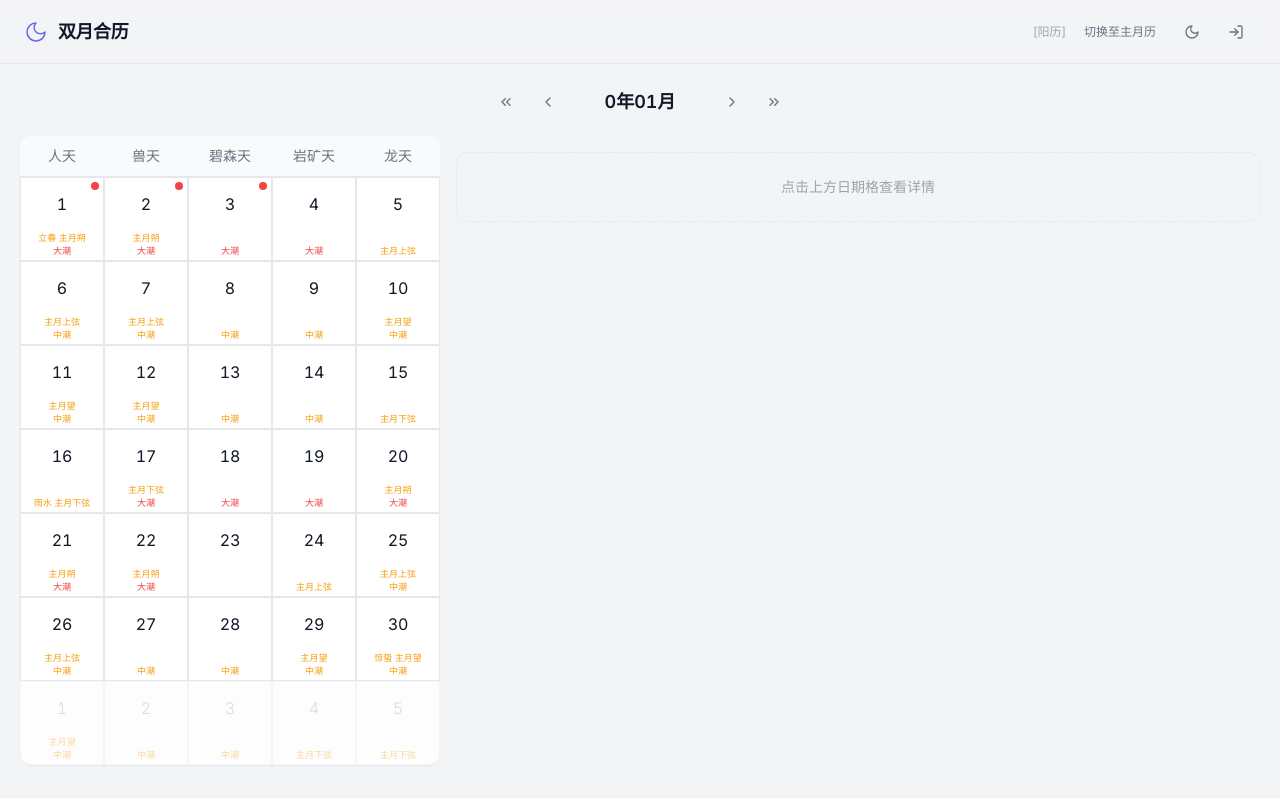
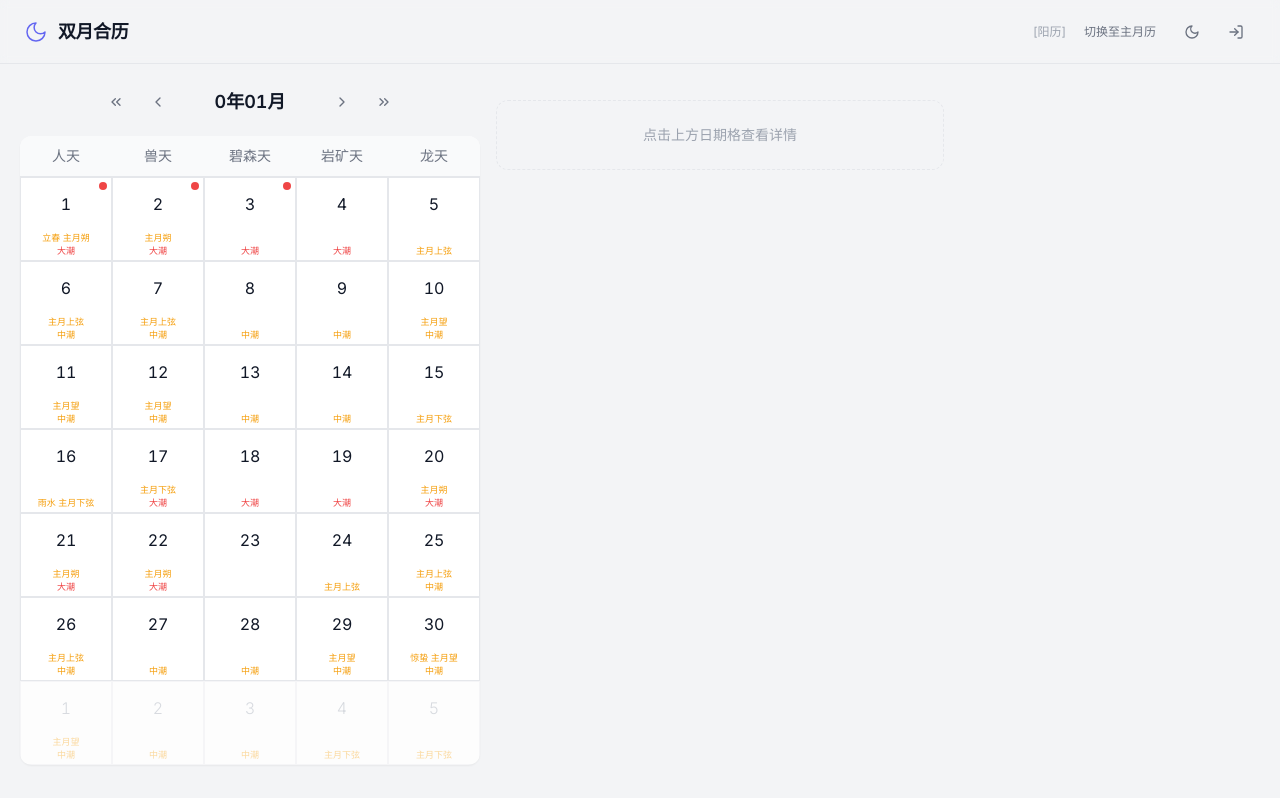
Before and after one commit to ZoeyVirgin/dual-moon-calendar, a React (Vite) app: page / in a window 1280 px wide. Built offline with nearby package versions, Linux system fonts and the light colour scheme.

Commit message:
fix(layout): 终版布局  Navigation回日历上方+Timeline移右侧+日历460px+右列限宽

```diff
--- a/src/App.tsx
+++ b/src/App.tsx
@@ -37,22 +37,20 @@
       <LoadingScreen>
         <MainLayout headerActions={<HeaderActions />}>
           <div className="flex-1 flex flex-col p-3 sm:p-5 max-w-7xl mx-auto w-full">
-            {/* 顶栏 */}
-            <Navigation className="mb-4" />
-
             <div className="flex flex-col lg:flex-row gap-4">
-              {/* 左：日历 + 时间线 */}
-              <div className="lg:w-[420px] shrink-0">
+              {/* 左：导航 + 日历 */}
+              <div className="lg:w-[460px] shrink-0">
+                <Navigation className="mb-4" />
                 <div key={`${currentYear}-${currentMonth}-${viewMode}`}
                      className="animate-fade-in shadow-sm rounded-[var(--radius-lg)] overflow-hidden bg-[var(--bg-primary)]">
                   <CalendarGrid />
                 </div>
-                <Timeline />
               </div>
 
-              {/* 右：详情 + 节日管理 */}
-              <div className="flex-1 min-w-0">
+              {/* 右：详情 + 时间线 + 节日 */}
+              <div className="flex-1 min-w-0 lg:max-w-md">
                 <DetailPanel />
+                <Timeline />
                 <HolidayPanel />
               </div>
             </div>
```
Also changed, not shown: 1 other file (tests, documents, lock files or other folders).
